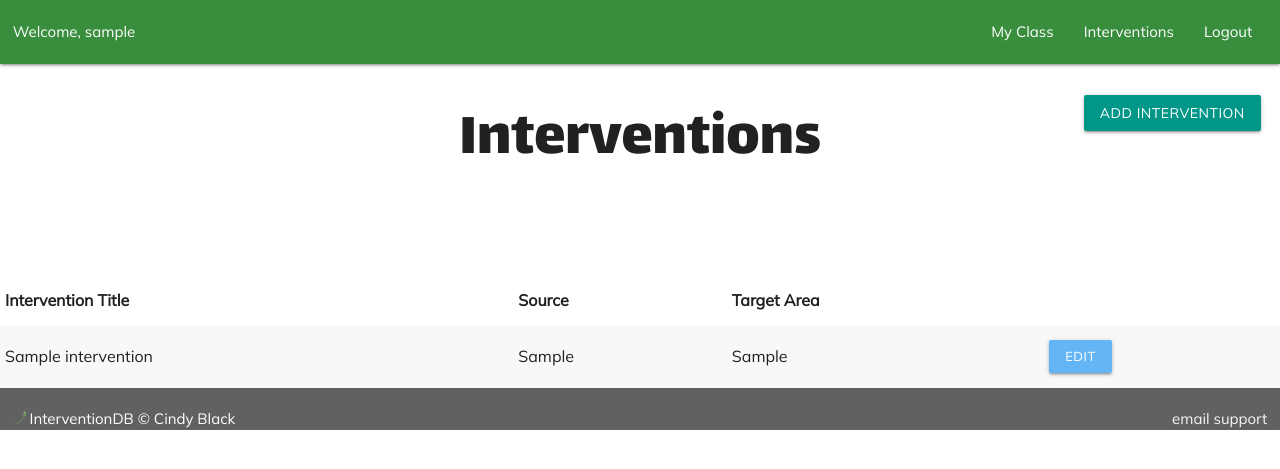
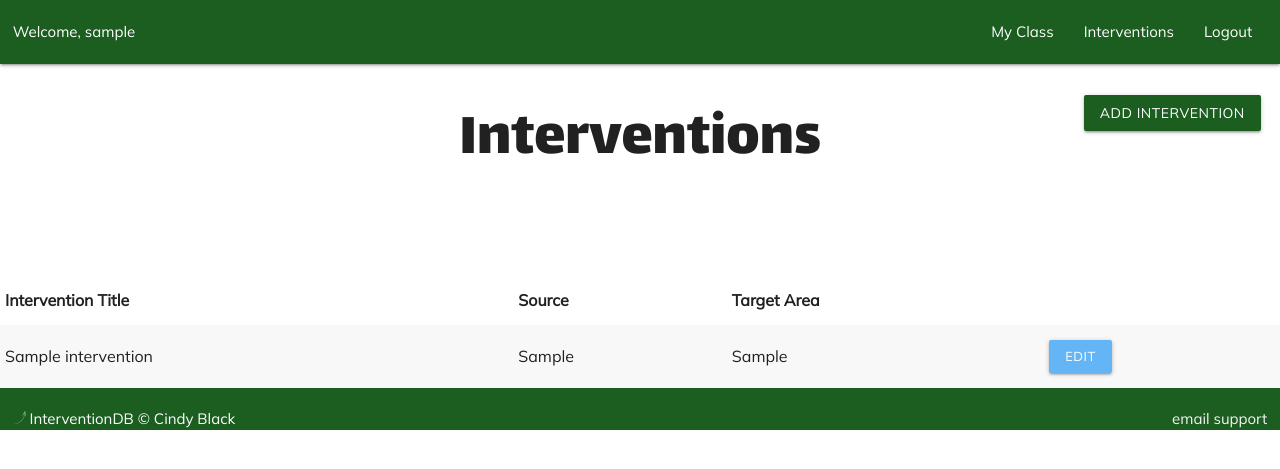
Before and after one commit to cynthiablack/interventionDB, a Node server app: page /interventions in a window 1280 px wide. Shown: the top 469 px of the page. Run offline with Node 20, Linux system fonts and the light colour scheme; a user stored in the database is signed in; tables that the repository leaves empty hold one stand-in row (values such as "Sample post"); some libraries are stand-ins or nearby versions.

Commit message:
Navbar & footer styling

```diff
--- a/views/partials/addintervention.ejs
+++ b/views/partials/addintervention.ejs
@@ -1,21 +1,21 @@
 <div class="container form-container" id="add-intervention">
     <div class="card-content">
         <details>
-            <summary class="teal btn right floating"><span> Add intervention</span></summary>
+            <summary class="btn green darken-4 right floating"><span> Add intervention</span></summary>
             <form action="/interventions/createIntervention" method="POST">
-            <div class="mb-3">
+            <div class="input-field">
                 <label for="title" class="form-label">Title</label>
                 <input type="text" class="form-control" id="title" name="title">
             </div>
-            <div class="mb-3">
+            <div class="input-field">
               <label for="source" class="form-label">Source</label>
               <input type="text" class="form-control" id="source" name="source">
           </div>
-          <div class="mb-3">
+          <div class="input-field">
             <label for="targetArea" class="form-label">Target Area</label>
-            <input type="text" class="form-control" id="targetArea" name="targetArea">
+            <input type="text" id="targetArea" name="targetArea">
         </div>
-            <button type="submit" class="btn btn-teal space-below">Add Intervention</button>
+            <button type="submit" class="btn green darken-4 space-below">Add Intervention</button>
           </form>
           </details>
     </div>
--- a/views/partials/footer.ejs
+++ b/views/partials/footer.ejs
@@ -1,4 +1,4 @@
-<footer class="page-footer grey darken-2">
+<footer class="page-footer green darken-4">
     <div class="footer-container">
         <span><img src="/images/arrow.png" alt="logo of curved arrow pointing up and right" class="logo"/> InterventionDB</span>
         <span>&copy; Cindy Black</span>
--- a/views/partials/navbar.ejs
+++ b/views/partials/navbar.ejs
@@ -1,5 +1,5 @@
 <header>
-    <nav class="green darken-2">
+    <nav class="green darken-4">
             <span>Welcome, <%= user.userName %></span>
             <ul class="right">
                 <li><a href="/dashboard">My Class</a></li>
```
Also changed, not shown: public/images/undraw_sign_in_re_o58h.svg (deleted).
